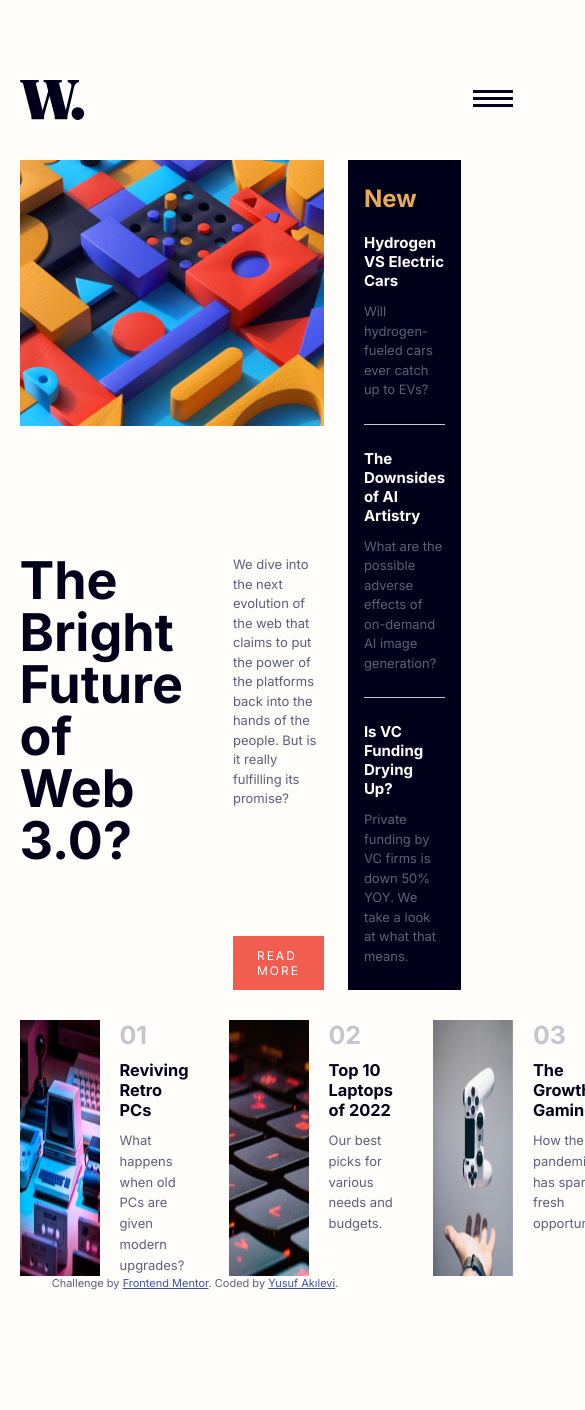
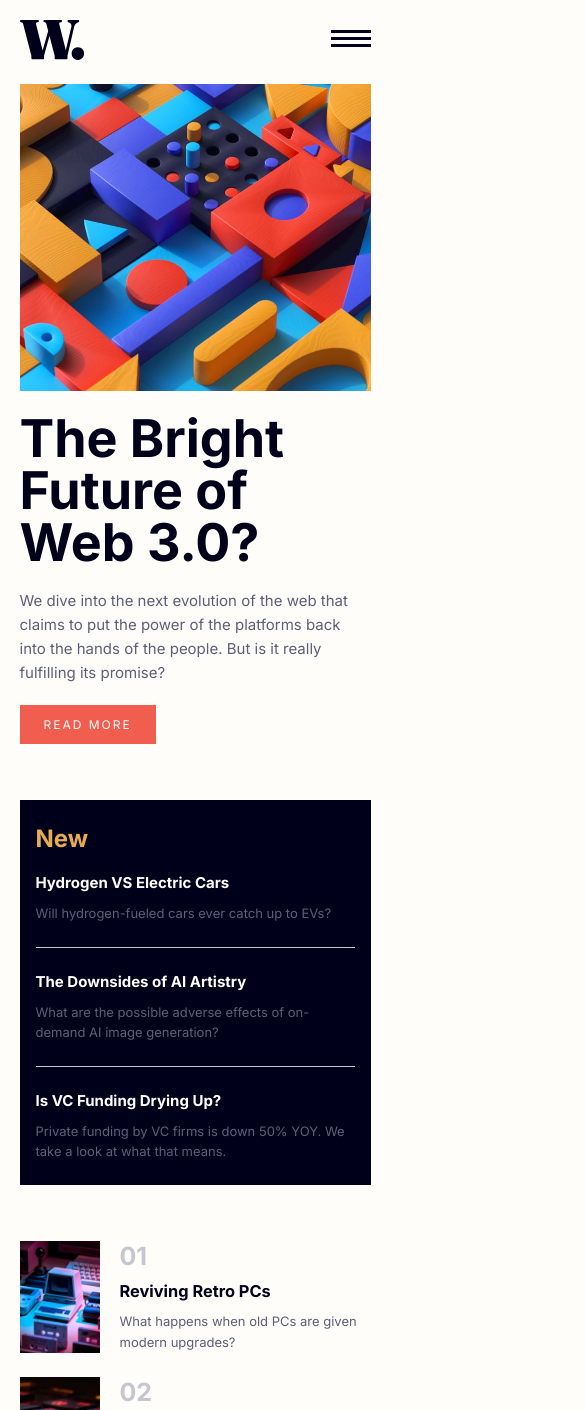
Before and after one commit to YusufAkilevi/News-Homepage-Frontend-Mentor, a plain HTML site: page index.html in a window 390 px wide. Shown: the top 1410 px of the page, 585 px wide, since content can reach past the window. Before the commit the page ends 1290 px from the top, so only its background shows below. Drawn offline with Linux system fonts and the light colour scheme.

Commit message:
mobile-nav added

```diff
--- a/index.html
+++ b/index.html
@@ -59,27 +59,27 @@
               power of the platforms back into the hands of the people. But is
               it really fulfilling its promise?
             </p>
-            <a class="main-article-link" href="#">Read more</a>
+            <a class="main-article-link" href="##">Read more</a>
           </div>
         </article>
         <aside>
           <h2 class="news-title">New</h2>
           <ul class="news-list">
             <li>
-              <a class="news-link" href="#">Hydrogen VS Electric Cars</a>
+              <a class="news-link" href="##">Hydrogen VS Electric Cars</a>
               <p class="news-text">
                 Will hydrogen-fueled cars ever catch up to EVs?
               </p>
             </li>
             <li>
-              <a class="news-link" href="#">The Downsides of AI Artistry</a>
+              <a class="news-link" href="##">The Downsides of AI Artistry</a>
               <p class="news-text">
                 What are the possible adverse effects of on-demand AI image
                 generation?
               </p>
             </li>
             <li>
-              <a class="news-link" href="#">Is VC Funding Drying Up?</a>
+              <a class="news-link" href="##">Is VC Funding Drying Up?</a>
               <p class="news-text">
                 Private funding by VC firms is down 50% YOY. We take a look at
                 what that means.
@@ -96,7 +96,7 @@
             />
             <div class="list-item-description">
               <p class="list-item-no">01</p>
-              <a class="list-item-link" href="#"
+              <a class="list-item-link" href="##"
                 ><h3 >Reviving Retro PCs</h3></a
               >
               <p class="list-item-text">
@@ -112,7 +112,7 @@
             />
             <div class="list-item-description">
               <p class="list-item-no">02</p>
-              <a class="list-item-link" href="#"
+              <a class="list-item-link" href="##"
                 ><h3 ">Top 10 Laptops of 2022</h3></a
               >
               <p class="list-item-text">
@@ -128,7 +128,7 @@
             />
             <div class="list-item-description">
               <p class="list-item-no">03</p>
-              <a class="list-item-link" href="#"
+              <a class="list-item-link" href="##"
                 ><h3 ">The Growth of Gaming</h3></a
               >
               <p class="list-item-text">
@@ -143,7 +143,7 @@
           Challenge by
           <a href="https://www.frontendmentor.io?ref=challenge" target="_blank"
             >Frontend Mentor</a
-          >. Coded by <a href="#">Yusuf Akılevi</a>.
+          >. Coded by <a href="##">Yusuf Akılevi</a>.
         </div>
       </footer>
     </div>
--- a/script.js
+++ b/script.js
@@ -1,5 +1,8 @@
 const btnMobileNav = document.querySelector(".btn-mobile-nav");
 const headerEl = document.querySelector(".header");
+const containerEl = document.querySelector(".container");
+const mainNav = document.querySelector(".main-nav");
+
 btnMobileNav.addEventListener("click", function () {
   headerEl.classList.toggle("nav-open");
 });
--- a/style.css
+++ b/style.css
@@ -24,7 +24,6 @@ html {
   background-color: hsl(36, 100%, 99%);
 }
 body {
-  height: 100vh;
   display: flex;
   justify-content: center;
 }
@@ -55,11 +54,21 @@ body {
 .main-nav a:hover {
   color: hsl(5, 85%, 63%);
 }
+.btn-mobile-nav {
+  z-index: 1000;
+  display: none;
+  border: none;
+  background: none;
+}
+.icon-mobile-nav[name="close-outline"] {
+  display: none;
+}
 .main {
   display: grid;
   grid-template-columns: 7fr 3fr;
   row-gap: 3rem;
   column-gap: 2.4rem;
+  margin-bottom: 8rem;
 }
 .main-article {
   display: grid;
@@ -71,7 +80,7 @@ body {
   width: 100%;
 }
 picture {
-  grid-column: 1 / 3;
+  grid-column: 1 / -1;
 }
 .main-article-title {
   color: hsl(240, 100%, 5%);
@@ -188,25 +197,76 @@ footer {
   color: hsl(228, 45%, 44%);
 }
 
-@media (max-width: 60em) {
+/* MOBILE */
+/* //////////////////////////// */
+/* //////////////////////////// */
+/* //////////////////////////// */
+/* //////////////////////////// */
+@media (max-width: 37.5em) {
   .container {
     width: 90%;
+    margin-top: 2rem;
+  }
+  .header {
+    justify-content: space-between;
+    margin-bottom: 2.4rem;
   }
   .main-nav {
+    width: 70%;
+    height: 100vh;
+    position: absolute;
+    background-color: hsl(36, 100%, 99%);
+    top: 0;
+    right: 0;
+    flex-direction: column;
+    justify-content: center;
+    box-shadow: -100px 0 50px 50px rgba(0, 0, 0, 0.5);
+
     opacity: 0;
     visibility: hidden;
     pointer-events: none;
   }
+  .main-nav a {
+    font-size: 1.7rem;
+    color: hsl(240, 100%, 5%);
+    margin-left: 3rem;
+  }
+
   .nav-open .main-nav {
     opacity: 1;
     visibility: visible;
     pointer-events: auto;
   }
   .btn-mobile-nav {
+    display: block;
     border: none;
     background: none;
   }
-  .icon-mobile-nav[name="close-outline"] {
+  .nav-open .icon-mobile-nav[name="close-outline"] {
+    display: block;
+  }
+  .nav-open .icon-mobile-nav[name="menu-outline"] {
     display: none;
   }
+  .main {
+    grid-template-columns: 1fr;
+    row-gap: 5.6rem;
+    margin-bottom: 6rem;
+  }
+  .main-article {
+    grid-template-columns: 1fr;
+    row-gap: 2rem;
+  }
+  .main-article-img {
+    width: 100%;
+  }
+  .main-article-text {
+    font-size: 1.5rem;
+    margin-bottom: 2rem;
+    line-height: 1.6;
+  }
+  .list {
+    grid-template-columns: 1fr;
+    row-gap: 2.4rem;
+  }
 }
```
Also changed, not shown: 1 other file.
